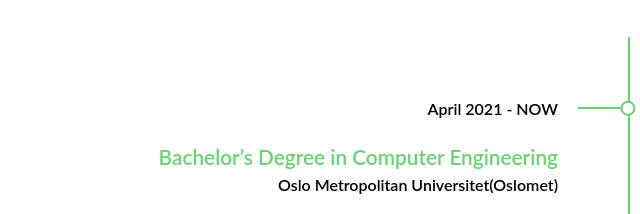
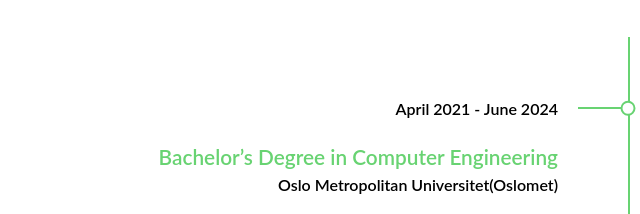
Before and after one commit to HamidHamrah/HamidHamrah.github.io, a plain HTML site: page index.html in a window 1280 px wide. Shown: the part 5709-5923 px from the top of the page, 12-652 px from the left. Drawn offline with nearby package versions, Linux system fonts and the light colour scheme; a web font is replaced by a local one.

Commit message:
Update index.html

```diff
--- a/index.html
+++ b/index.html
@@ -339,7 +339,7 @@
           <h1>My <span class="green">academic path</span></h1>
           <div class="jobs" id="Education">
             <div class="job-item first">
-              <p class="date">April 2021 - NOW</p>
+              <p class="date">April 2021 - June 2024</p>
               <p class="position">Bachelor’s Degree in Computer Engineering</p>
               <p class="company">Oslo Metropolitan Universitet(Oslomet)</p>
                 <ul style="text-align: justify;">
```
